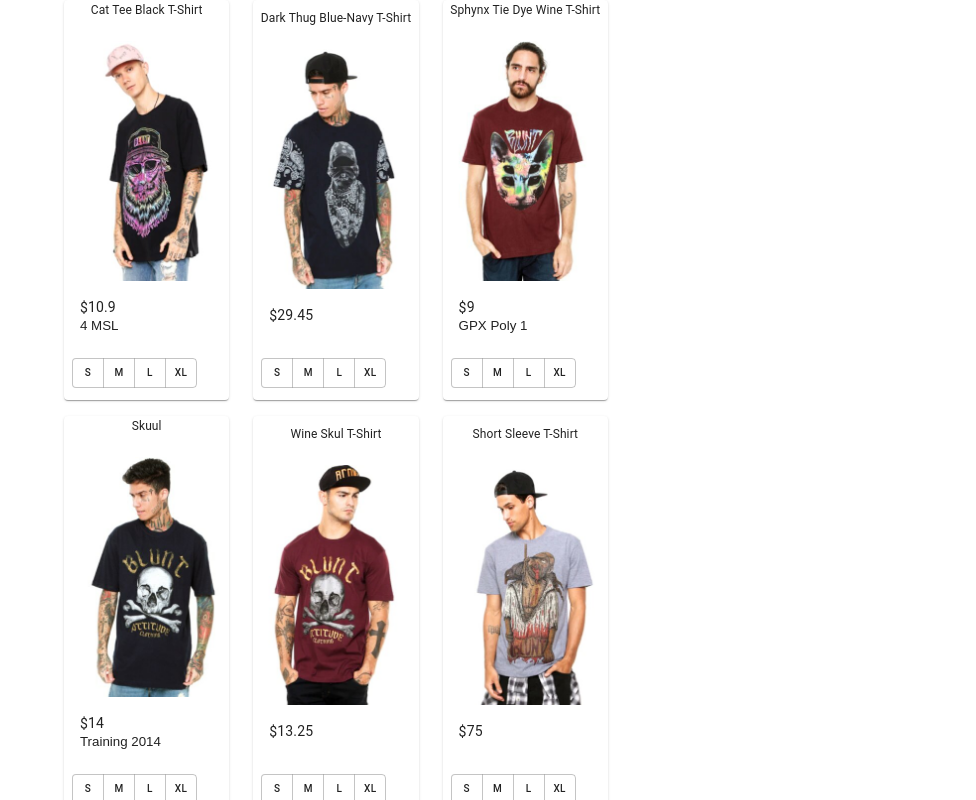
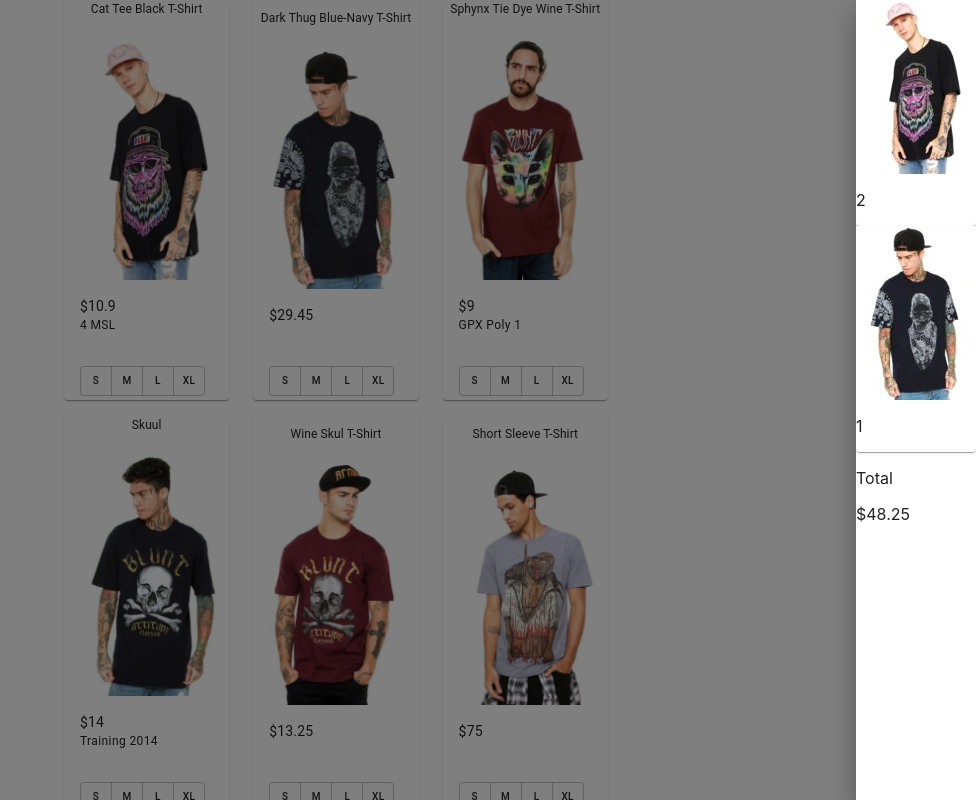
Before and after one commit to jrzax/new-shopping-cart, a React (Create React App) app: page / in a window 1280 px wide. Shown: the top 800 px of the page, without its empty margins (304-1280 px from the left). Built offline with nearby package versions, Linux system fonts and the light colour scheme.

Commit message:
Static State Display

```diff
--- a/package.json
+++ b/package.json
@@ -7,6 +7,7 @@
     "@testing-library/jest-dom": "^4.2.4",
     "@testing-library/react": "^9.5.0",
     "@testing-library/user-event": "^7.2.1",
+    "material-ui-icons": "^1.0.0-beta.36",
     "react": "^16.13.1",
     "react-dom": "^16.13.1",
     "react-scripts": "3.4.1"
--- a/src/App.js
+++ b/src/App.js
@@ -10,15 +10,29 @@
 import CardMedia from '@material-ui/core/CardMedia';
 import CardActionArea from '@material-ui/core/CardActionArea';
 import Container from '@material-ui/core/Container';
+import Drawer from '@material-ui/core/Drawer';
+import ShoppingCart from './components/ShoppingCart';
+
 import { positions } from '@material-ui/system';
 
-const useStyles = makeStyles({
+const useStyles = makeStyles((theme) =>({
   root: {
     justifyContent: 'center',
     height: 400
   },
+  ca: {
+    textAlign: "center"
+  },
   caa: {
     height: 350
+  },
+  di: {
+    display: 'flex',
+    flexDirection: 'column',
+    alignItems: 'center',
+    '& > *': {
+      margin: theme.spacing(1),
+    },
   },
   media: {
     height: 240
@@ -38,8 +52,20 @@
   img: {
     height: 200
   }
-});
+}));
 
+const cart2 = {
+   "12064273040195392": {
+     "sku": 12064273040195392,
+     "count": 2,
+     "price": 10.9
+   },
+   "51498472915966370": {
+     "sku": 51498472915966370,
+     "count": 1,
+     "price": 26.45
+   }
+ };
 const imgParser = (sku) => {
   const prefix = "data/products/";
   const suffix = "_1.jpg";
@@ -50,8 +76,10 @@
   return (
     <React.Fragment>
     <Grid container spacing={2} alignItems={"center"}>
-        {products.map((item) => (
-            <SimpleCard item={item}/>
+        {products.map((item,index) => (
+            <SimpleCard item={item}
+            key={item.sku}
+            index={index}/>
         ))}
     </Grid>
     </React.Fragment>
@@ -62,7 +90,7 @@
   const classes = useStyles();
 
   return (
-    <Grid container item xs={4} justify={"center"} align-items-xs-center={true}>
+    <Grid container item xs={4} justify={"center"}>
     <Card className={classes.root}>
     <CardActionArea className={classes.caa}>
       <Typography className={classes.title} align="center">
@@ -78,18 +106,20 @@
         <Typography variant="body2" component="p">
          ${item.price}
         </Typography>
-        <Typography variant="body3" component="p">
+        <Typography variant="caption" component="p">
          {item.description}
         </Typography>
       </CardContent>
       </CardActionArea>
-      <CardActions>
+      <CardActions className={classes.ca}>
+      <div className={classes.di}>
       <ButtonGroup position="bottom" className={classes.bg}>
         <Button className={classes.pos}>S</Button>
         <Button className={classes.pos}>M</Button>
         <Button className={classes.pos}>L</Button>
         <Button className={classes.pos}>XL</Button>
       </ButtonGroup>
+      </div>
       </CardActions>
     </Card>
     </Grid>
@@ -98,6 +128,7 @@
 
 const App = () => {
   const [data, setData] = useState({});
+  const [cart, setCart] = useState(Object.values(cart2));
   const products = Object.values(data);
   useEffect(() => {
     const fetchProducts = async () => {
@@ -109,8 +140,13 @@
   }, []);
 
   return (
-    <Container maxWidth="sm">
-    <SimpleCardList products = {products}></SimpleCardList>
+    <Container>
+      <Container maxWidth="sm">
+      <SimpleCardList products = {products}></SimpleCardList>
+      </Container>
+      <Container>
+      <ShoppingCart cart={cart} setcart={setCart}></ShoppingCart>
+      </Container>
     </Container>
   );
 };
--- /dev/null
+++ b/src/components/ShoppingCart.js
@@ -0,0 +1,54 @@
+import React from 'react';
+import clsx from 'clsx';
+import { makeStyles } from '@material-ui/core/styles';
+import Drawer from '@material-ui/core/Drawer';
+import Button from '@material-ui/core/Button';
+import List from '@material-ui/core/List';
+import Divider from '@material-ui/core/Divider';
+import ListItem from '@material-ui/core/ListItem';
+import ListItemIcon from '@material-ui/core/ListItemIcon';
+import ListItemText from '@material-ui/core/ListItemText';
+import SmallCardsList from './SmallCardsList';
+
+const useStyles = makeStyles({
+  list: {
+    width: 120,
+  },
+  fullList: {
+    width: 'auto',
+  },
+});
+
+export default function ShoppingCart({cart, setcart}) {
+  const classes = useStyles();
+  const [state, setState] = React.useState(true);
+
+  const toggleDrawer = (state, open) => (event) => {
+    setState(open);
+
+  };
+
+  const list = (state) => (
+    <div
+      className={clsx(classes.list
+      )}
+      role="presentation"
+      onClick={toggleDrawer(state, false)}
+      onKeyDown={toggleDrawer(state, false)}
+    >
+    <SmallCardsList cart={cart} setcart={setcart}></SmallCardsList>
+    </div>
+  );
+
+  return (
+    <div>
+        <React.Fragment key={state}>
+          <Button onClick={toggleDrawer(state, true)}>{state}</Button>
+          <Drawer anchor={'right'} open={state} onClose={toggleDrawer(state, false)}>
+            {list(state)}
+          </Drawer>
+        </React.Fragment>
+      ))}
+    </div>
+  );
+}
--- /dev/null
+++ b/src/components/SmallCardsList.js
@@ -0,0 +1,88 @@
+import React, { useEffect, useState } from 'react';
+import { makeStyles } from '@material-ui/core/styles';
+import Card from '@material-ui/core/Card';
+import CardActions from '@material-ui/core/CardActions';
+import CardContent from '@material-ui/core/CardContent';
+import Button from '@material-ui/core/Button';
+import ButtonGroup from '@material-ui/core/ButtonGroup';
+import Typography from '@material-ui/core/Typography';
+import Grid from '@material-ui/core/Grid';
+import CardMedia from '@material-ui/core/CardMedia';
+import CardActionArea from '@material-ui/core/CardActionArea';
+
+
+const useStyles = makeStyles((theme) =>({
+  root: {
+    justifyContent: 'center',
+  },
+  ca: {
+    textAlign: "center"
+  },
+  caa: {
+  },
+  di: {
+    display: 'flex',
+    flexDirection: 'column',
+    alignItems: 'center',
+    '& > *': {
+      margin: theme.spacing(1),
+    },
+  },
+  media: {
+  },
+  bg: {
+    justifyContent: 'center',
+  },
+  title: {
+    fontSize: 12,
+  },
+  pos: {
+    maxWidth: '5px',
+    minWidth: '5px',
+    fontSize: 10
+  },
+  img: {
+  }
+}));
+
+const imgParser = (sku) => {
+  const prefix = "data/products/";
+  const suffix = "_2.jpg";
+  return (prefix+sku+suffix);
+}
+
+const SmallCardsList = ({cart, setcart}) => {
+  return (
+    <React.Fragment>
+    <Grid container spacing={0} alignItems={"center"}>
+        {cart.map((item,index) => (
+            <SmallCard item={item}
+            key={item.sku}
+            index={index}/>
+        ))}
+    </Grid>
+    <p>Total</p>
+    <p>${cart.reduce((a,b) => a + (b['count']*b['price'] || 0), 0)}</p>
+    </React.Fragment>
+  );
+}
+
+const SmallCard = ({item}) => {
+  const classes = useStyles();
+
+  return (
+    <Card className={classes.root}>
+    <CardActionArea className={classes.caa}>
+      <CardMedia
+        component = "img"
+        className={classes.media}
+        image = {imgParser(item.sku)}
+        title ={item.sku}
+      />
+    </CardActionArea>
+    <p>{item.count}</p>
+    </Card>
+  );
+}
+
+export default SmallCardsList;
```
Also changed, not shown: 1 other file (tests, documents, lock files or other folders).
